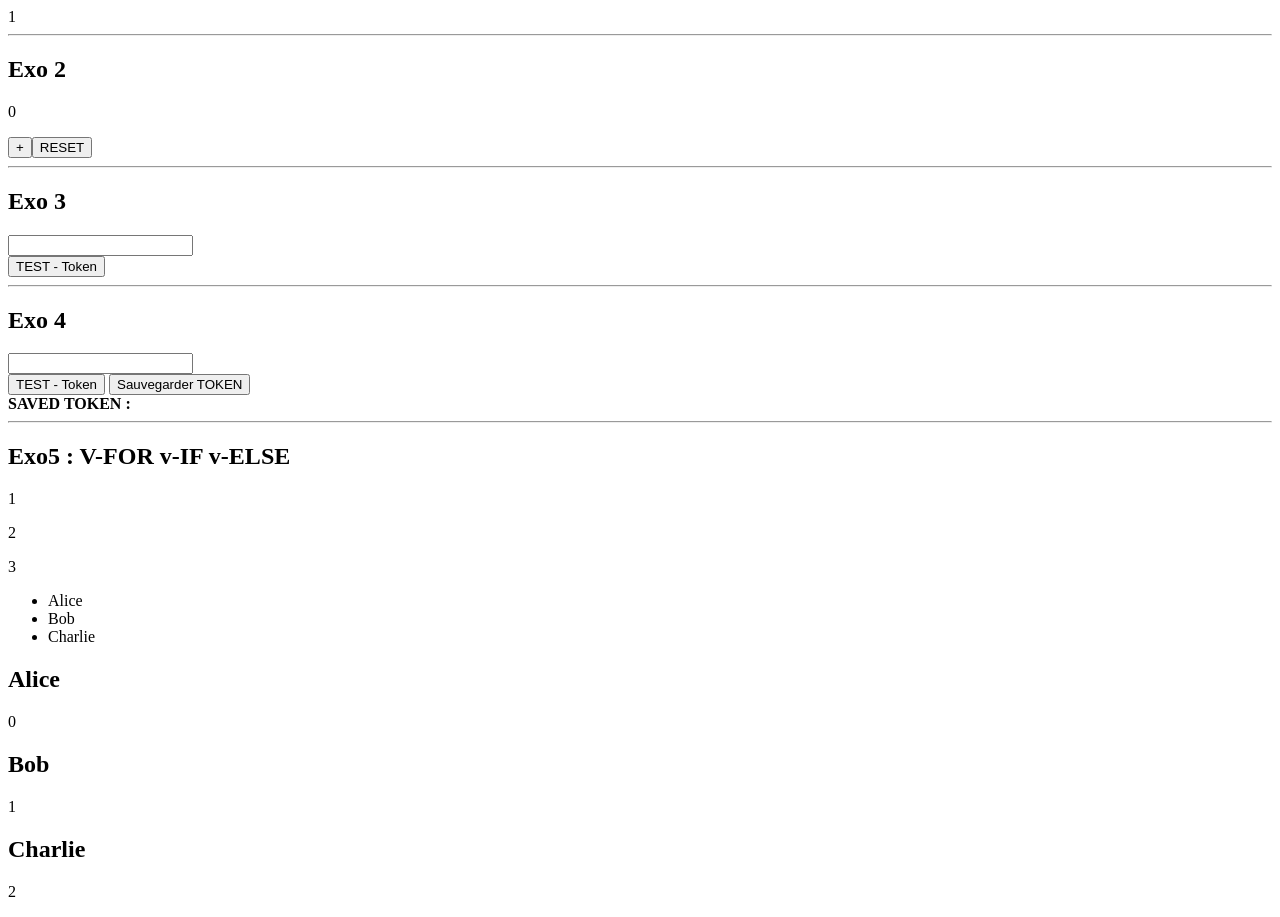
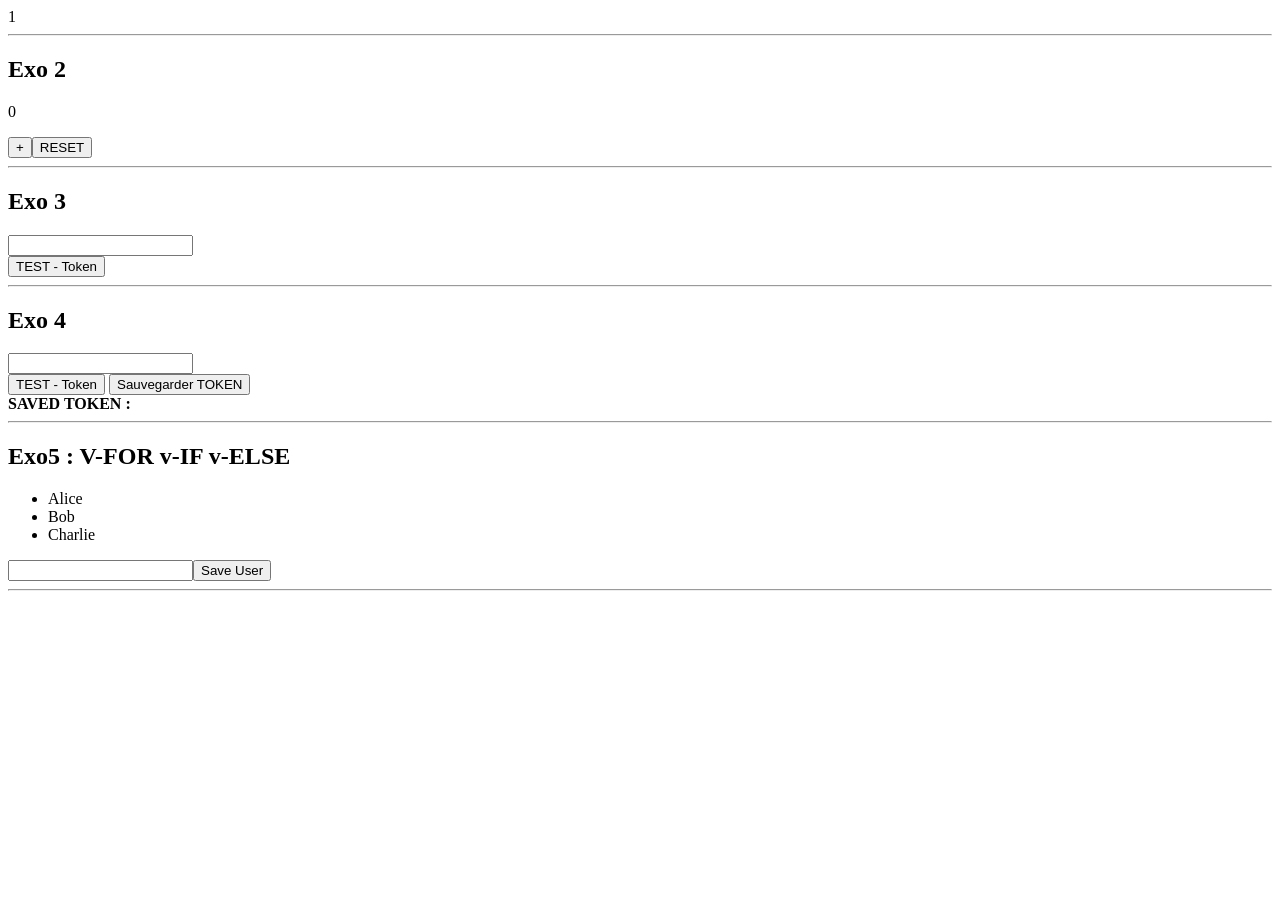
Before and after one commit to TOUFIK-Taha98/VueJS-starter, a Vue app: page / in a window 1280 px wide. After the commit the page ends 800 px from the top, so only its background shows below. Built offline with nearby package versions, Linux system fonts and the light colour scheme.

Commit message:
avoir une formulaire (input v-model, button @click, + une fonction) qui va ajouter un élément au tableau; {id, nom, prenom} _ bonus si vous cliquez sur un élément affichén ca le supprime

```diff
--- a/src/components/exos/Exo5.vue
+++ b/src/components/exos/Exo5.vue
@@ -1,22 +1,29 @@
 <script setup>
     import { ref } from 'vue';
+    const newUser = ref('');
     const tableau = ref([1, 2, 3]);
     const listeObjets = ref([
         {id: 0, name:'Alice'},
         {id: 1, name:'Bob'},
         {id: 2, name:'Charlie'}
     ])
+
+    const saveUser = () =>{
+        listeObjets.value.push({id:10, name: newUser.value})
+        newUser.value="";
+    }
+    const deleteUser = (user) => {
+        console.log(user.id)
+        listeObjets.value = listeObjets.value.filter(u => u.id != user.id)
+    }
 </script>
 
 <template>
     <h2>Exo5 : V-FOR v-IF v-ELSE</h2>
-    <p v-for="i in tableau">{{i}}</p>
     <ul>
-        <li v-for="obj in listeObjets" :key="obj.id">{{obj.name}}</li>
+        <li v-for="obj in listeObjets" :key="obj.id" @click="()=> deleteUser(obj)">{{obj.name}}</li>
     </ul>
-
-    <div v-for="obj in listeObjets" :key="obj.id">
-        <h2>{{ obj.name }}</h2>
-        <p>{{ obj.id }}</p>
-    </div>
+    <input type="text" v-model="newUser"/>
+    <button @click="saveUser">Save User</button>
+    <hr/>
 </template>
```
